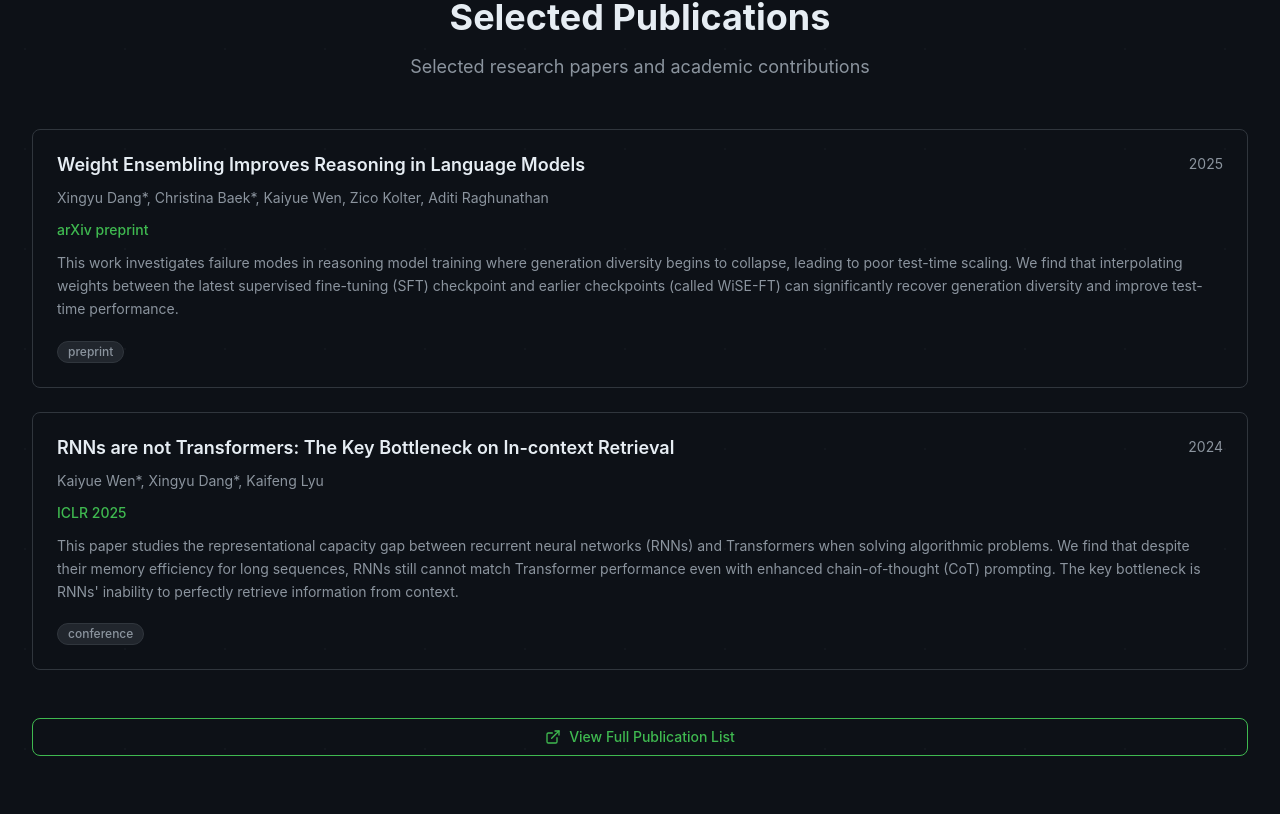
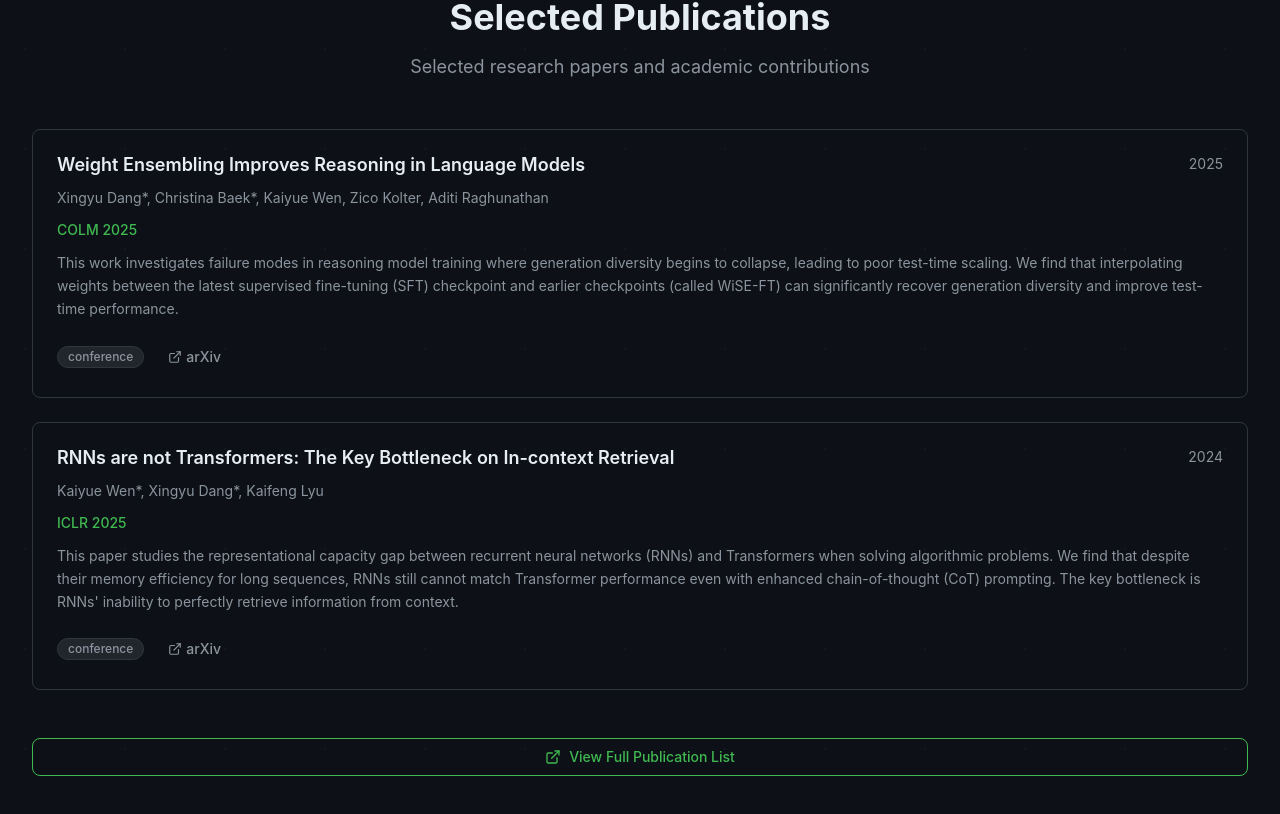
Before and after one commit to dangxingyu/dangxingyu.github.io, a React (Vite) app: page / in a window 1280 px wide. Shown: the part 1076-1890 px from the top of the page. Built offline with nearby package versions, Linux system fonts and the light colour scheme.

Commit message:
upd: arxiv link

```diff
--- a/src/data/content.ts
+++ b/src/data/content.ts
@@ -25,9 +25,10 @@ export const publications: Publication[] = [
     id: "1",
     title: "Weight Ensembling Improves Reasoning in Language Models",
     authors: ["Xingyu Dang*", "Christina Baek*", "Kaiyue Wen", "Zico Kolter", "Aditi Raghunathan"],
-    venue: "arXiv preprint",
+    venue: "COLM 2025",
     year: 2025,
-    type: "preprint",
+    type: "conference",
+    pdf: "https://arxiv.org/abs/2504.10478",
     abstract: "This work investigates failure modes in reasoning model training where generation diversity begins to collapse, leading to poor test-time scaling. We find that interpolating weights between the latest supervised fine-tuning (SFT) checkpoint and earlier checkpoints (called WiSE-FT) can significantly recover generation diversity and improve test-time performance."
   },
   {
@@ -37,6 +38,7 @@ export const publications: Publication[] = [
     venue: "ICLR 2025",
     year: 2024,
     type: "conference",
+    pdf: "https://arxiv.org/abs/2402.18510",
     abstract: "This paper studies the representational capacity gap between recurrent neural networks (RNNs) and Transformers when solving algorithmic problems. We find that despite their memory efficiency for long sequences, RNNs still cannot match Transformer performance even with enhanced chain-of-thought (CoT) prompting. The key bottleneck is RNNs' inability to perfectly retrieve information from context."
   }
 ];
--- a/src/pages/IntroPage.tsx
+++ b/src/pages/IntroPage.tsx
@@ -178,6 +178,14 @@ function PublicationsSection() {
 
                 <div className="flex items-center space-x-3 pt-2">
                   <Tag>{publication.type}</Tag>
+                  {publication.pdf && (
+                    <Button variant="ghost" size="sm" asChild>
+                      <a href={publication.pdf} target="_blank" rel="noopener noreferrer" className="flex items-center space-x-1">
+                        <ExternalLink size={14} />
+                        <span>arXiv</span>
+                      </a>
+                    </Button>
+                  )}
                   {publication.doi && (
                     <Button variant="ghost" size="sm" asChild>
                       <a href={`https://doi.org/${publication.doi}`} target="_blank" rel="noopener noreferrer" className="flex items-center space-x-1">
```
